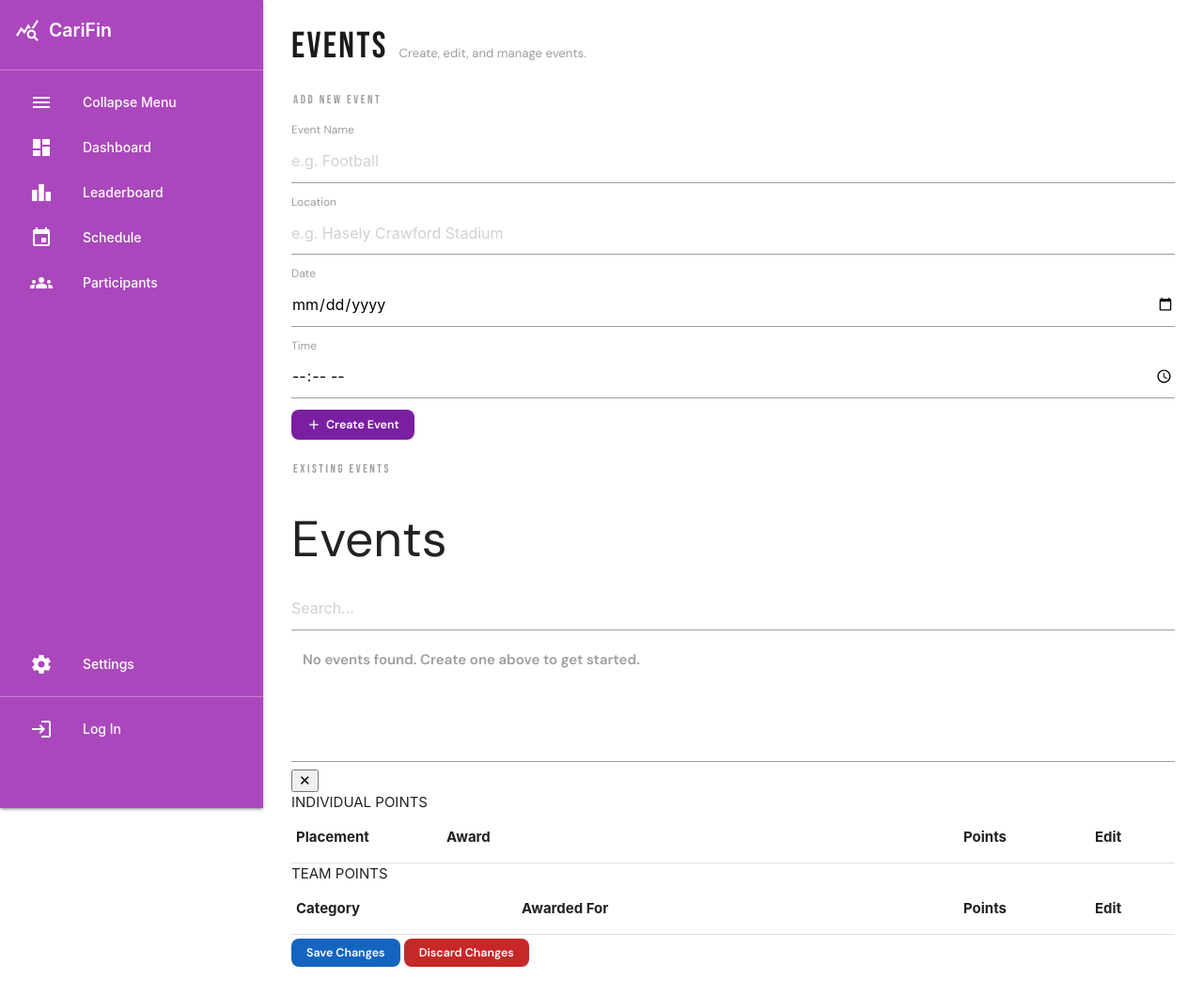
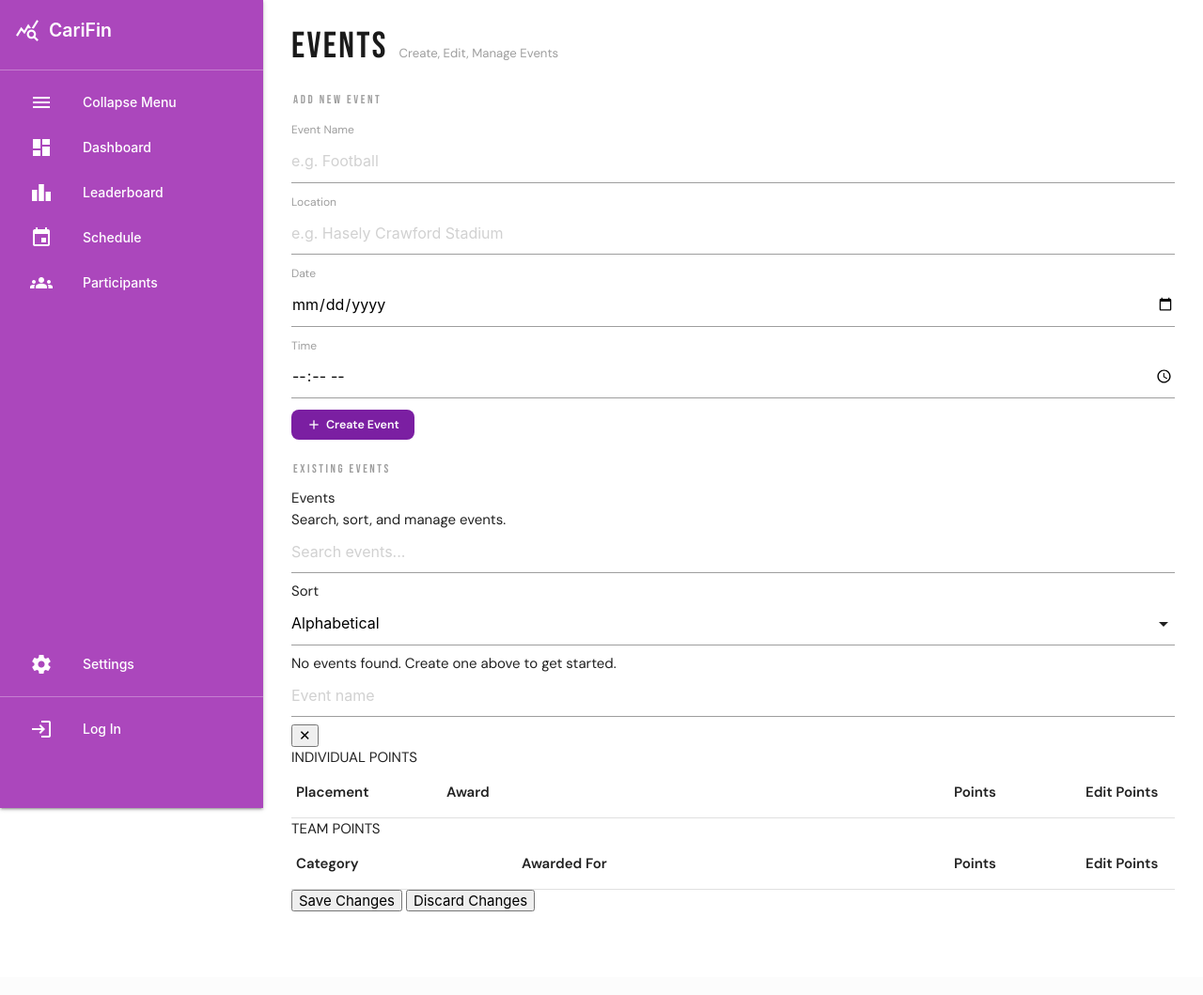
Before and after one commit to CarifinResultsSystem/INFO3604Project, a Flask app: template App/templates/admin/events.html in a window 1280 px wide. Shown: the whole page at 94% size. After the commit the page ends 970 px from the top, so only its background shows below. Run offline with Flask 3, Linux system fonts and the light colour scheme; the template is opened without the code that fills it, so the values that code supplies are empty.

Commit message:
Update events.html

```diff
--- a/App/templates/admin/events.html
+++ b/App/templates/admin/events.html
@@ -4,12 +4,13 @@
 {% block content %}
 <link rel="stylesheet" href="{{ url_for('static', filename='user/index.css') }}">
 <link rel="stylesheet" href="{{ url_for('static', filename='admin/admin.css') }}">
+<link rel="stylesheet" href="{{ url_for('static', filename='admin/admin_events.css') }}">
 
-<div class="dash-root admin-root">
+<div class="dash-root admin-root events-wrap">
 
   <div class="dash-heading">
     <h1>Events</h1>
-    <span class="dash-subtitle">Create, edit, and manage events.</span>
+    <span class="dash-subtitle">Create, Edit, Manage Events</span>
   </div>
 
   {% with messages = get_flashed_messages(with_categories=true) %}
@@ -28,69 +29,110 @@
     {% endif %}
   {% endwith %}
 
-  <p class="section-label">Add New Event</p>
+  <!-- ================= Create Event ================= -->
+  <p class="section-label" id="createEvent">Add New Event</p>
   <div class="admin-panel">
-    <form class="admin-form" method="POST" action="{{ url_for('admin_views.admin_events_create') }}">
-      <div class="admin-form-grid">
+    <form class="events-form" method="POST" action="{{ url_for('admin_views.admin_events_create') }}">
 
-        <div class="admin-form-row">
+      <div class="events-form-grid">
+        <div class="events-field">
           <label>Event Name</label>
-          <input name="eventName" required placeholder="e.g. Football">
+          <input class="admin-input" name="eventName" required placeholder="e.g. Football">
         </div>
 
-        <div class="admin-form-row">
+        <div class="events-field">
           <label>Location</label>
-          <input name="eventLocation" required placeholder="e.g. Hasely Crawford Stadium">
+          <input class="admin-input" name="eventLocation" required placeholder="e.g. Hasely Crawford Stadium">
         </div>
 
-        <div class="admin-form-row">
+        <div class="events-field">
           <label>Date</label>
-          <input type="date" name="eventDate" required>
+          <input class="admin-input" type="date" name="eventDate" required>
         </div>
 
-        <div class="admin-form-row">
+        <div class="events-field">
           <label>Time</label>
-          <input type="time" name="eventTime" required>
+          <input class="admin-input" type="time" name="eventTime" required>
+        </div>
       </div>
 
-      </div>
-
-      <div class="admin-form-actions">
+      <div class="events-form-actions">
         <button class="dash-card-btn btn-purple" type="submit">
           <i class="material-icons" style="font-size:16px">add</i>
           Create Event
         </button>
       </div>
+
     </form>
   </div>
 
+  <!-- ================= Existing Events ================= -->
   <p class="section-label" style="margin-top:22px;">Existing Events</p>
-  <div class="admin-panel">
 
-    <div class="admin-panel-head split">
-      <h2>Events</h2>
+  <div class="events-card">
 
-      <div class="admin-controls">
-        <input id="eventSearch" class="admin-search" type="text" placeholder="Search...">
+    <div class="events-card-head">
+      <div>
+        <div class="events-card-title">Events</div>
+        <div class="events-card-sub">Search, sort, and manage events.</div>
+      </div>
+
+      <div class="events-controls">
+        <input id="eventSearch" class="events-search" type="text" placeholder="Search events...">
+
+        <div class="events-sortbox">
+          <span class="events-sortlabel">Sort</span>
+          <select id="eventSort" class="events-select">
+            <option value="az" selected>Alphabetical</option>
+            <option value="date">Date</option>
+          </select>
+        </div>
       </div>
     </div>
 
     {% if events|length == 0 %}
-      <div style="padding:12px; color:#9e9e9e; font-weight:600;">
+      <div class="events-empty">
         No events found. Create one above to get started.
       </div>
     {% else %}
-      <div class="admin-list" id="eventList">
+      <div class="events-table-wrap">
+        <table class="events-table" id="eventTable">
+          <thead>
+            <tr>
+              <th style="width:320px;">Event</th>
+              <th style="width:140px;">Date</th>
+              <th style="width:120px;">Time</th>
+              <th>Location</th>
+              <th style="width:140px; text-align:right;">Actions</th>
+            </tr>
+          </thead>
+
+          <tbody id="eventTbody">
             {% for e in events %}
-          <div class="admin-list-row" data-name="{{ e.eventName|lower }}">
-            <div class="alr-name">
+              <tr class="event-row"
+                  data-name="{{ e.eventName|lower }}"
+                  data-date="{{ e.eventDate.isoformat() if e.eventDate else '' }}">
+                <td class="event-name">
                   {{ e.eventName }}
-              <div class="alr-meta">
-                {{ e.eventDate }} · {{ e.time.strftime('%H:%M') }} · {{ e.location }}
-              </div>
-            </div>
+                </td>
 
-            <div class="alr-actions">
+                <td>
+                  <span class="event-chip">
+                    {{ e.eventDate }}
+                  </span>
+                </td>
+
+                <td>
+                  <span class="event-chip event-chip-blue">
+                    {{ e.time.strftime('%H:%M') }}
+                  </span>
+                </td>
+
+                <td class="event-loc">
+                  {{ e.location }}
+                </td>
+
+                <td style="text-align:right;">
                   <button class="link" type="button"
                           onclick="openEdit({{ e.eventID }}, '{{ e.eventName|e }}')">
                     Edit
@@ -99,88 +141,103 @@
                   <form method="POST"
                         action="{{ url_for('admin_views.admin_events_delete', event_id=e.eventID) }}"
                         style="display:inline;">
-                <button class="link danger" type="submit" onclick="return confirm('Remove this event?')">
+                    <button class="link danger" type="submit"
+                            onclick="return confirm('Remove this event?')">
                       Remove
                     </button>
                   </form>
-            </div>
-          </div>
+                </td>
+              </tr>
             {% endfor %}
+          </tbody>
+
+        </table>
       </div>
     {% endif %}
   </div>
 
-</div>
+  <!-- ================= Modal ================= -->
 
   <div class="admin-modal" id="eventModal" aria-hidden="true">
     <div class="admin-modal-backdrop" onclick="closeModal()"></div>
 
-  <div class="admin-modal-card">
-    <div class="admin-modal-top">
-      <input id="modalEventName" class="admin-modal-title" value="" />
-      <button class="admin-modal-close" type="button" onclick="closeModal()">✕</button>
+    <div class="admin-modal-card event-modal-card" role="dialog" aria-modal="true" aria-labelledby="modalEventName">
+
+      <!-- TOP: editable event name + close -->
+      <div class="event-modal-top">
+        <input id="modalEventName"
+              class="event-modal-title"
+              value=""
+              placeholder="Event name" />
+        <button class="event-modal-close" type="button" onclick="closeModal()" aria-label="Close">✕</button>
       </div>
 
-    <div class="admin-modal-body">
+      <!-- BODY: scrollable -->
+      <div class="event-modal-body">
 
-      <div class="admin-modal-section">
-        <div class="admin-modal-section-title">INDIVIDUAL POINTS</div>
+        <!-- INDIVIDUAL -->
+        <div class="event-modal-section">
+          <div class="event-modal-section-title">INDIVIDUAL POINTS</div>
 
-        <div class="admin-table-wrap">
-          <table class="admin-table">
+          <div class="event-table-wrap">
+            <table class="event-table">
               <thead>
                 <tr>
-                <th style="width:160px">Placement</th>
+                  <th style="width:160px;">Placement</th>
                   <th>Award</th>
-                <th style="width:140px">Points</th>
-                <th style="width:90px">Edit</th>
+                  <th style="width:140px;">Points</th>
+                  <th style="width:100px;">Edit Points</th>
                 </tr>
               </thead>
               <tbody id="individualTable"></tbody>
             </table>
           </div>
 
-        <div id="individualEmpty" style="display:none; padding:10px; color:#9e9e9e; font-weight:600;">
+          <div id="individualEmpty" class="event-empty" style="display:none;">
             No individual point rules yet.
           </div>
         </div>
 
-      <div class="admin-modal-section">
-        <div class="admin-modal-section-title">TEAM POINTS</div>
+        <!-- TEAM -->
+        <div class="event-modal-section">
+          <div class="event-modal-section-title">TEAM POINTS</div>
 
-        <div class="admin-table-wrap">
-          <table class="admin-table">
+          <div class="event-table-wrap">
+            <table class="event-table">
               <thead>
                 <tr>
-                <th style="width:240px">Category</th>
+                  <th style="width:240px;">Category</th>
                   <th>Awarded For</th>
-                <th style="width:140px">Points</th>
-                <th style="width:90px">Edit</th>
+                  <th style="width:140px;">Points</th>
+                  <th style="width:100px;">Edit Points</th>
                 </tr>
               </thead>
               <tbody id="teamTable"></tbody>
             </table>
           </div>
 
-        <div id="teamEmpty" style="display:none; padding:10px; color:#9e9e9e; font-weight:600;">
+          <div id="teamEmpty" class="event-empty" style="display:none;">
             No team point rules yet.
           </div>
         </div>
 
       </div>
 
-    <div class="admin-modal-actions">
-      <button class="dash-card-btn btn-blue" type="button" onclick="saveRules()">
+      <!-- FOOTER: actions -->
+      <div class="event-modal-actions">
+        <button class="event-btn event-btn-primary" type="button" onclick="saveRules()">
           Save Changes
         </button>
-      <button class="dash-card-btn btn-red" type="button" onclick="closeModal()">
+        <button class="event-btn event-btn-danger" type="button" onclick="closeModal()">
           Discard Changes
         </button>
       </div>
+
     </div>
   </div>
 
 <script>
+  // ---------- Toasts ----------
   document.querySelectorAll('.toast').forEach(toast => {
     setTimeout(() => {
       toast.style.transition = 'opacity 0.4s';
@@ -189,16 +246,39 @@
     }, 4000);
   });
 
+  // ---------- Search ----------
   const eventSearch = document.getElementById('eventSearch');
-  if (eventSearch) {
-    eventSearch.addEventListener('input', (e) => {
-      const q = e.target.value.trim().toLowerCase();
-      document.querySelectorAll('#eventList .admin-list-row').forEach(row => {
+  function applySearch(){
+    const q = (eventSearch?.value || '').trim().toLowerCase();
+    document.querySelectorAll('#eventTbody .event-row').forEach(row => {
       const name = row.getAttribute('data-name') || '';
-        row.style.display = name.includes(q) ? '' : 'none';
-      });
+      row.style.display = !q || name.includes(q) ? '' : 'none';
     });
   }
+  if (eventSearch) eventSearch.addEventListener('input', applySearch);
+
+  // ---------- Sort ----------
+  const eventSort = document.getElementById('eventSort');
+  function applySort(){
+    const mode = eventSort?.value || 'az';
+    const body = document.getElementById('eventTbody');
+    if (!body) return;
+
+    const rows = Array.from(body.querySelectorAll('.event-row'));
+    rows.sort((a,b) => {
+      if (mode === 'date'){
+        const ad = a.getAttribute('data-date') || '';
+        const bd = b.getAttribute('data-date') || '';
+        return ad.localeCompare(bd);
+      }
+      const an = a.getAttribute('data-name') || '';
+      const bn = b.getAttribute('data-name') || '';
+      return an.localeCompare(bn);
+    });
+
+    rows.forEach(r => body.appendChild(r));
+  }
+  if (eventSort) eventSort.addEventListener('change', applySort);
 
   // ---- Modal + rules ----
   const modal = document.getElementById('eventModal');
@@ -216,11 +296,13 @@
   function openModal() {
     modal.classList.add('open');
     modal.setAttribute('aria-hidden', 'false');
+    document.body.classList.add('modal-open');
   }
 
   function closeModal() {
     modal.classList.remove('open');
     modal.setAttribute('aria-hidden', 'true');
+    document.body.classList.remove('modal-open');
 
     activeEventId = null;
     individualRules = [];
@@ -358,6 +440,12 @@
   document.addEventListener('keydown', (e) => {
     if (e.key === 'Escape') closeModal();
   });
+
+  document.addEventListener('DOMContentLoaded', function () {
+  const selects = document.querySelectorAll('select');
+  if (window.M && M.FormSelect) M.FormSelect.init(selects);
+});
+
 </script>
 
 {% endblock %}
```
Lines whose indentation alone changed are shown as unchanged.
